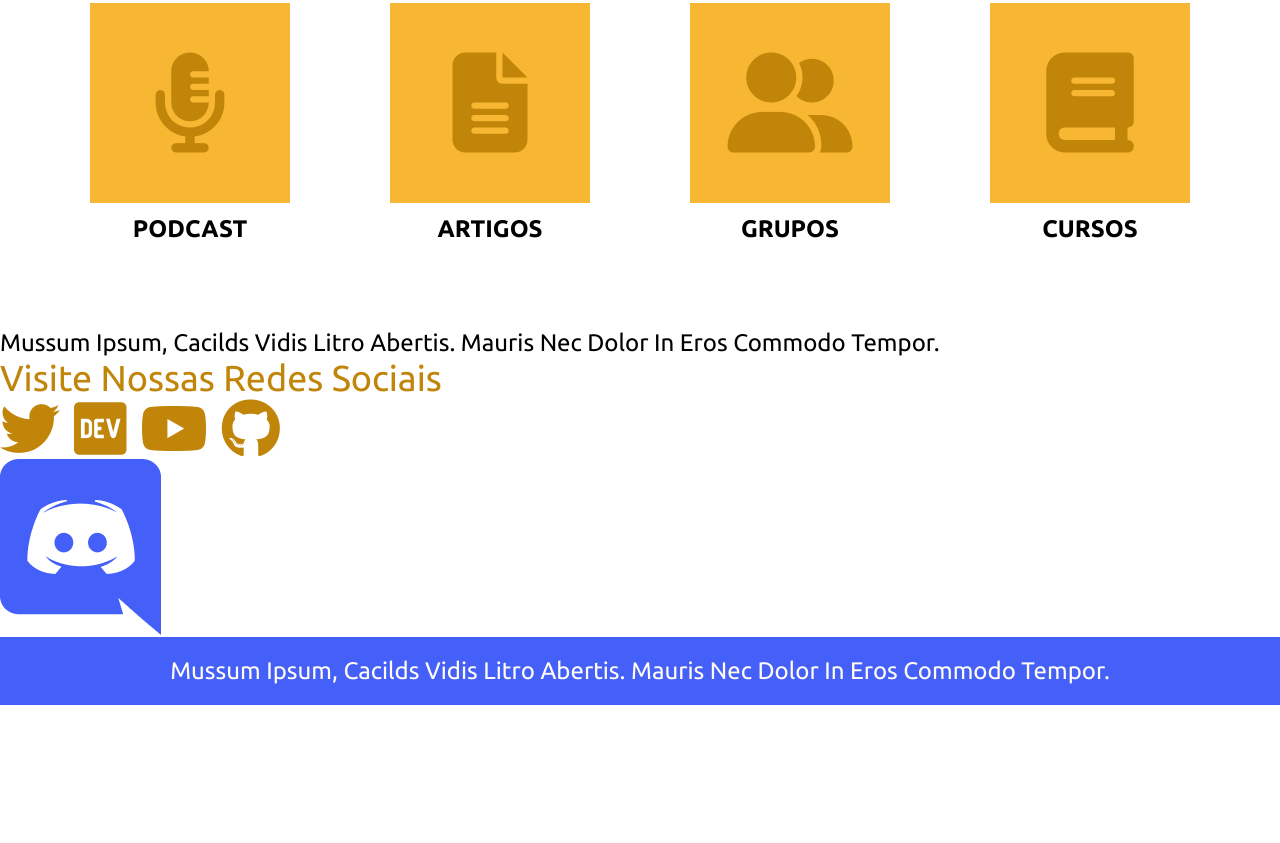
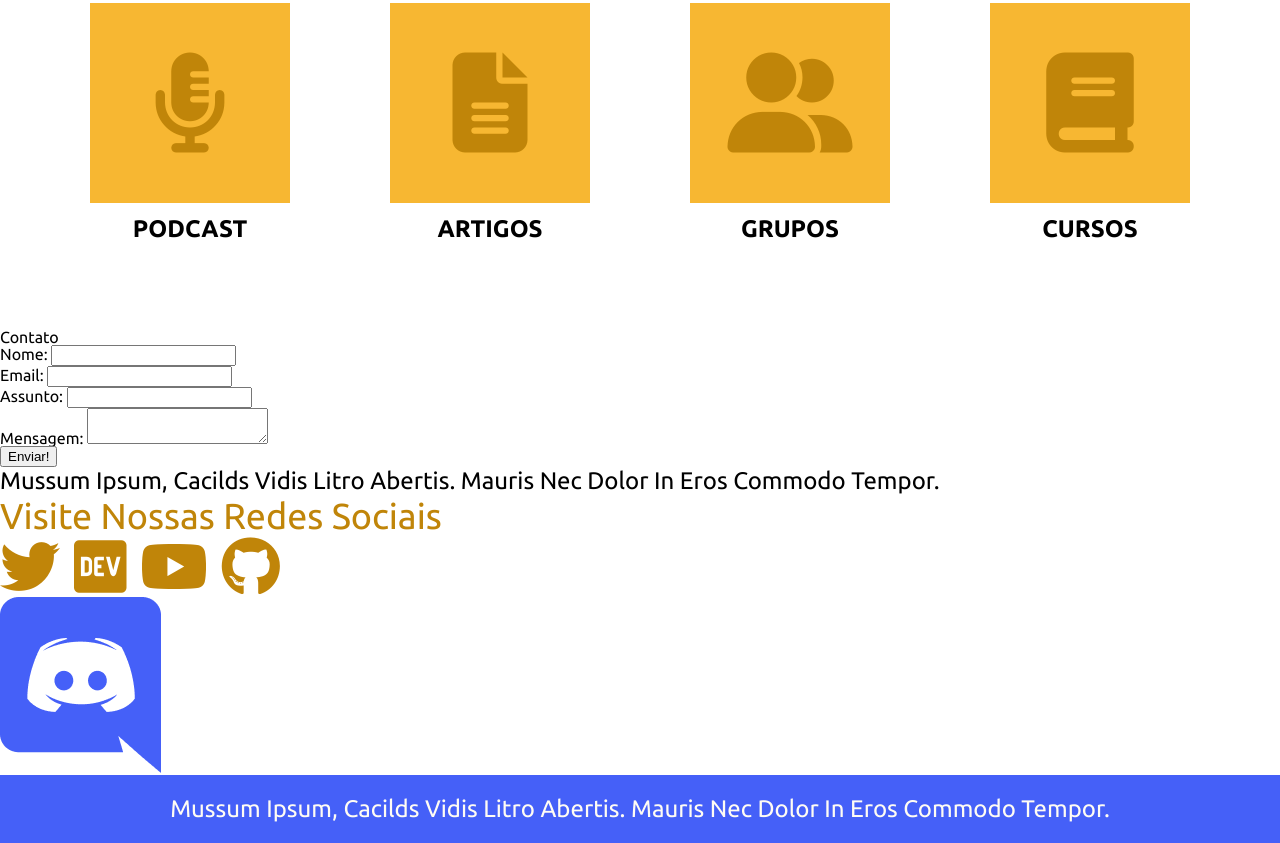
Before and after one commit to acaverna/site-oficial, a plain HTML site: page index.html in a window 1280 px wide. Shown: the part 1287-2130 px from the top of the page. Before the commit the page ends 1992 px from the top, so only its background shows below. Drawn offline with Linux system fonts and the light colour scheme.

Commit message:
adicionando formulario de contato

```diff
--- a/index.html
+++ b/index.html
@@ -105,8 +105,29 @@
       </div>
     </section>
 
-
-      <section id="sociais">
+    <section class="sociais__container">
+        <h1>Contato</h1>
+        <div class="row">
+          <form class="contato__form">
+            <div>
+              <label for="name">Nome:</label>
+              <input id="name"/>
+            </div>
+            <div>
+              <label for="email">Email:</label>
+              <input id="email"/>
+            </div>
+            <div>
+              <label for="subject">Assunto:</label>
+              <input id="subject"/>
+            </div>
+            <div>
+              <label for="message">Mensagem:</label>
+              <textarea id="message"></textarea>
+            </div>
+            <button type="submit" class="submit__button">Enviar!</button>
+          </form>
+          <section class="sociais__section">
             <p class="text-contact">Mussum Ipsum, cacilds vidis litro abertis. Mauris nec dolor in eros commodo tempor.</p>
 
             <h3 class="social">Visite nossas redes sociais</h3>
@@ -126,10 +147,11 @@
               </a>
             </div>
 
-        <a hres="https://discord.io/carverna">
+            <a href="https://discord.io/carverna">
               <img src="./assets/img/discord.png" alt="img_dicord">
             </a>
           </section>
+        </div>
     </section>
   </main>
 
```
Lines whose indentation alone changed are shown as unchanged.
